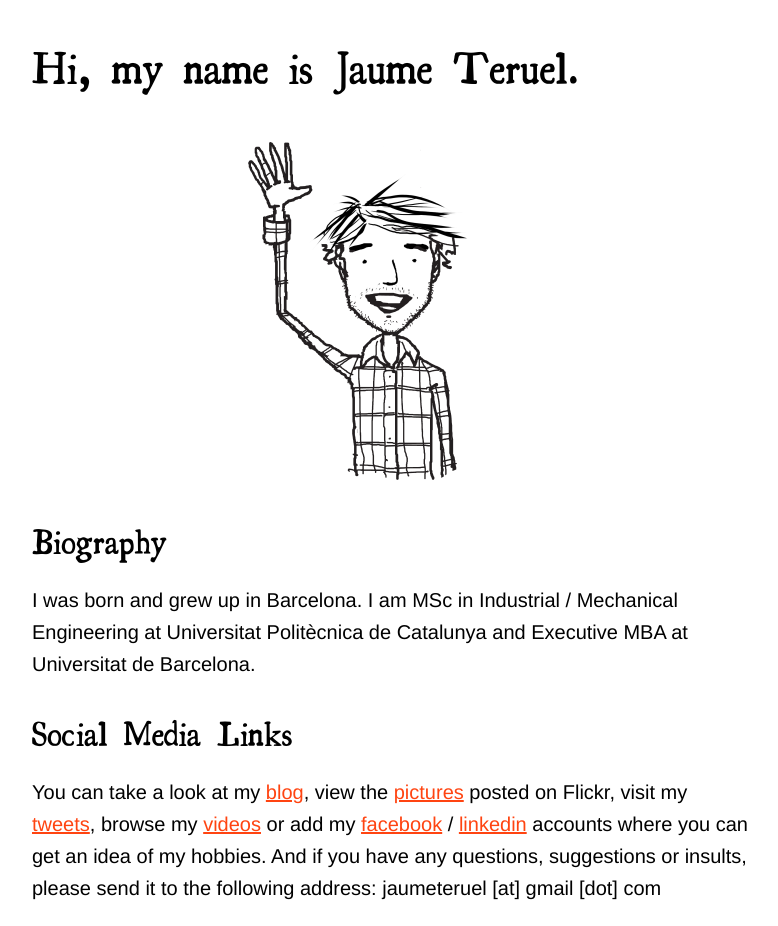
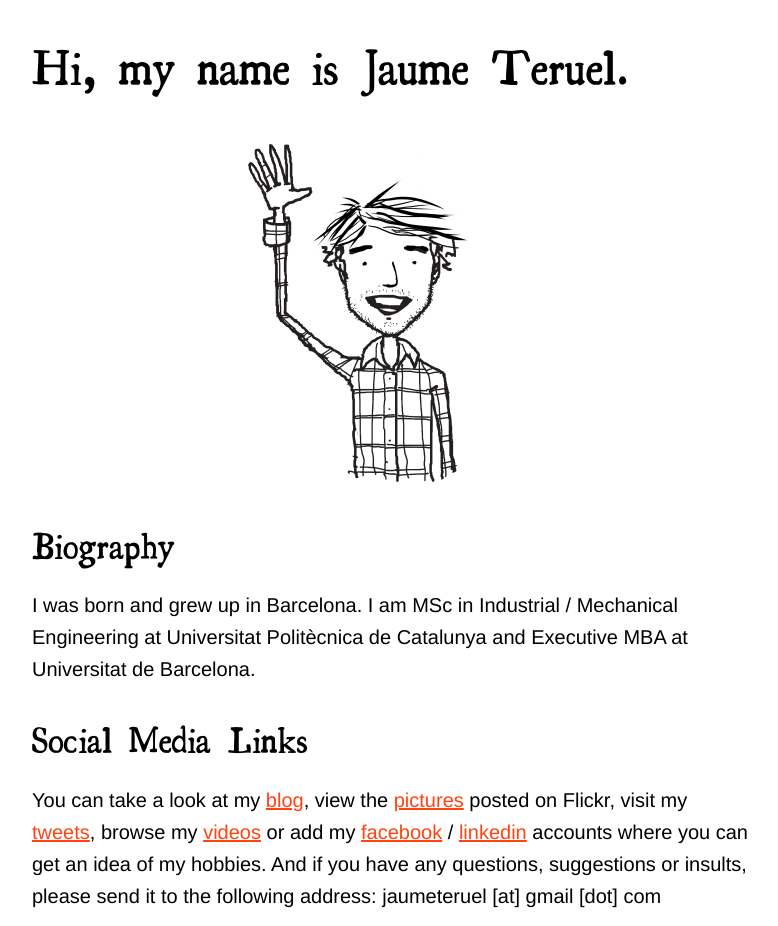
Before and after one commit to joanteruel/jaumeteruel, a Jekyll site: the page built from index.md, in a window 1280 px wide. Shown: the top 926 px of the page, without its empty margins (248-1026 px from the left). Built offline with Jekyll 4.4.1, drawn with Linux system fonts in a browser that asks for light colours; some web fonts are replaced; Markdown is read by kramdown in place of the engine named in the settings; a style sheet for code colours, icons or effects is not loaded.

Commit message:
Update style.css

```diff
--- a/css/style.css
+++ b/css/style.css
@@ -71,13 +71,13 @@ a:hover, a:active, a:focus  {
 
 h1 {
 	font-family: "Franklin ITC Pro Bold", "Essays 1743";
-	font-size: 220%;
+	font-size: 48px;
 	padding-bottom:0.6em;
 	}
 
 h2 {
 	font-family: "Franklin ITC Pro Bold", "Essays 1743";
-	font-size: 170%;
+	font-size: 36px;
 	padding-top:0.6em;
 	padding-bottom:0.8em;
 	}
```
